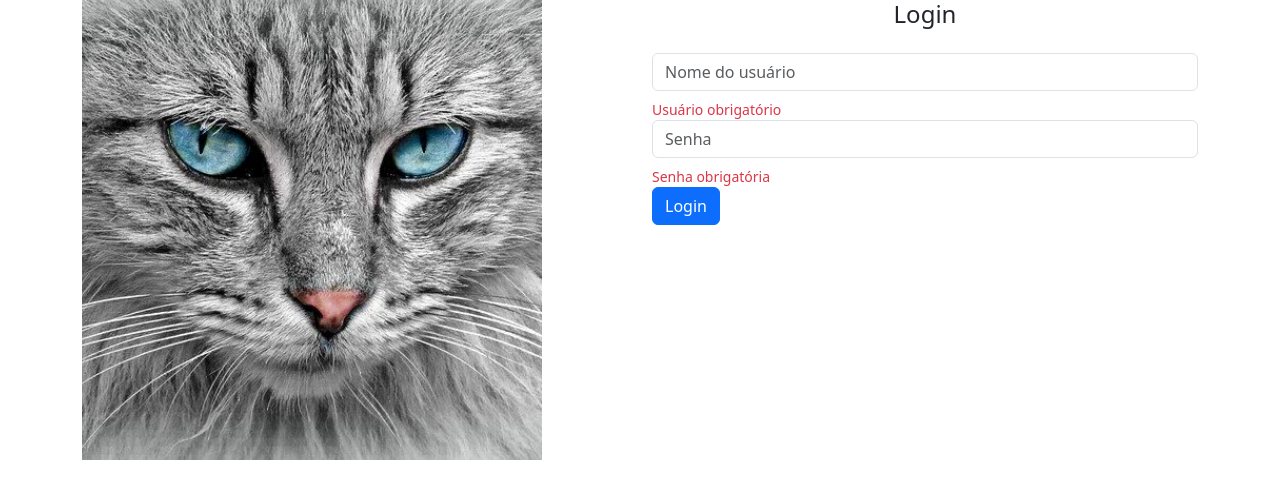
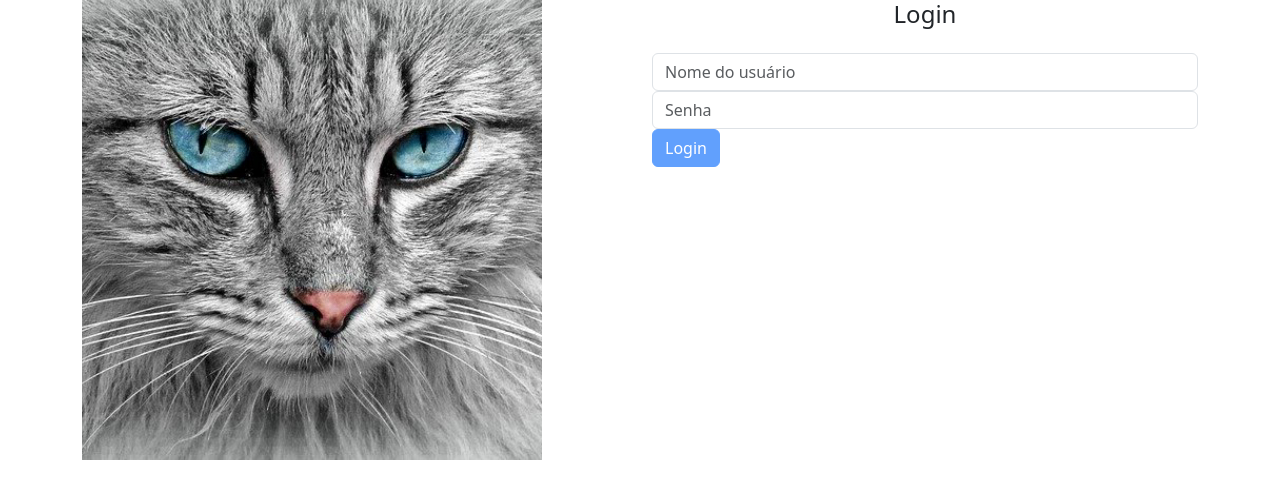
Before and after one commit to YuriAugusto/GatitoBook, an Angular app: page /home in a window 1280 px wide. Shown: the top 498 px of the page. Built offline with nearby package versions, Linux system fonts and the light colour scheme.

Commit message:
Parte 2 Aula 8 Validação de formulário

```diff
--- a/src/app/home/login/login.component.html
+++ b/src/app/home/login/login.component.html
@@ -1,6 +1,6 @@
 <h4 class="text-center">Login</h4>
 
-<form class="form mt-4" (ngSubmit)="login()">
+<form class="form mt-4" (ngSubmit)="login()" #loginForm="ngForm"><!-- a partir da var de referência loginForm temos o estado do formulário -->
   <div class="form-group">
     <input
       class="form-control"
@@ -10,8 +10,8 @@
       #campoUsuario="ngModel"
       required
     />
-    <!-- se o nome de usuário estiver vazio ele exibe mensagem -->
-    <app-mensagem *ngIf="campoUsuario.invalid"
+    <!-- se o usuário clicar no campo e não preencher a mensagem de erro é exibida (var de referência campoUsuario)-->
+    <app-mensagem *ngIf="campoUsuario.invalid && campoUsuario.touched"
       mensagem="Usuário obrigatório"
     ></app-mensagem>
   </div>
@@ -26,11 +26,17 @@
     #campoSenha="ngModel"
     required
     />
-    <!-- se a senha estiver vazia ele exibe mensagem -->
-    <app-mensagem *ngIf="campoSenha.invalid"
+    <!-- se o usuário clicar no campo e não preencher a mensagem de erro é exibida (var de referência campoSenha)-->
+    <app-mensagem *ngIf="campoSenha.invalid && campoSenha.touched"
       mensagem="Senha obrigatória"
     ></app-mensagem>
   </div>
 
-  <button type="submit" class="btn btn-primary btn-block">Login</button>
+  <!-- se o loginForm for inválido, ou seja, se houverem campos invalidos o botão fica desabilitado-->
+  <button
+    type="submit"
+    class="btn btn-primary btn-block"
+    [disabled]="loginForm.invalid"
+    >Login
+  </button>
 </form>
```
